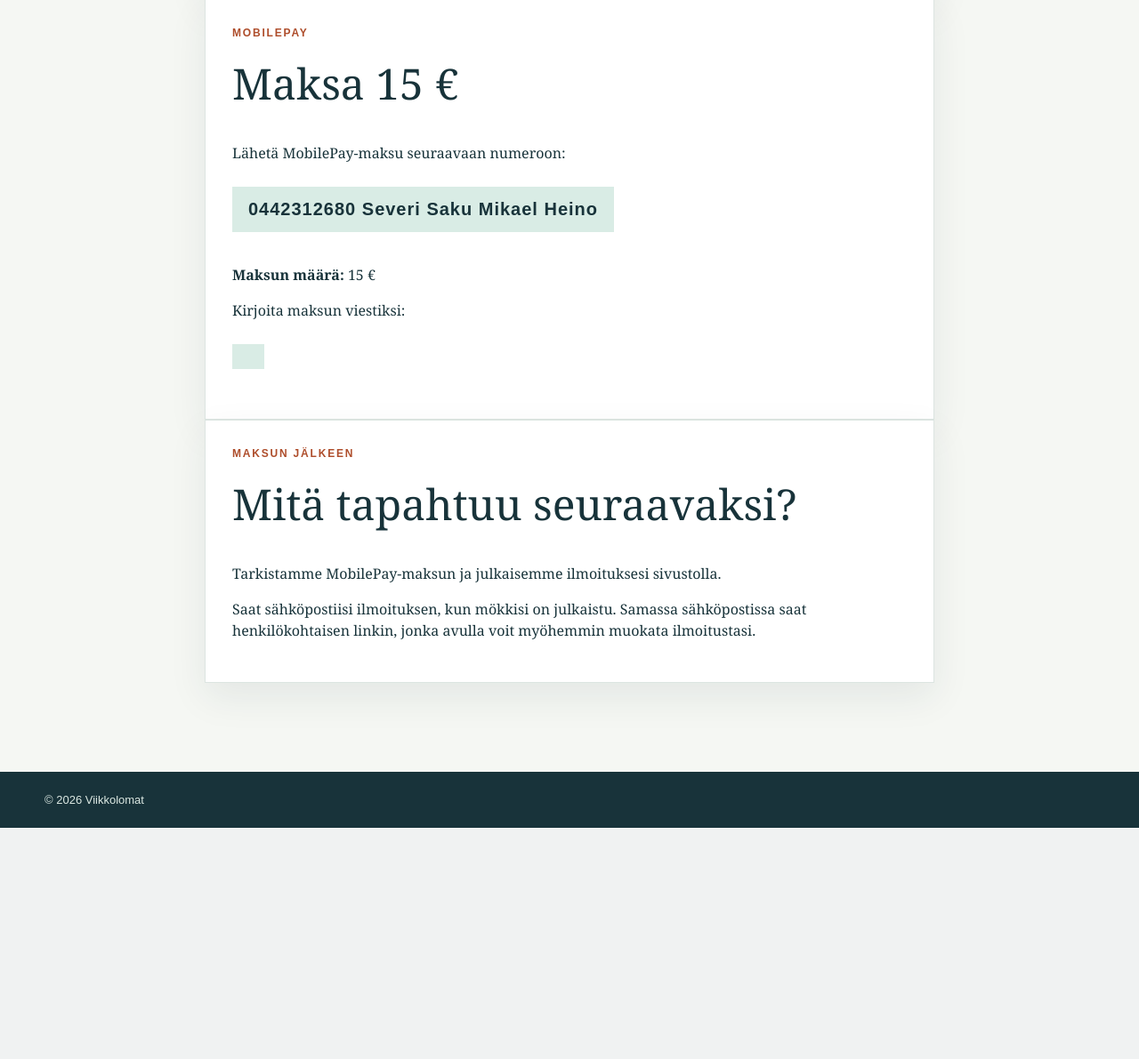
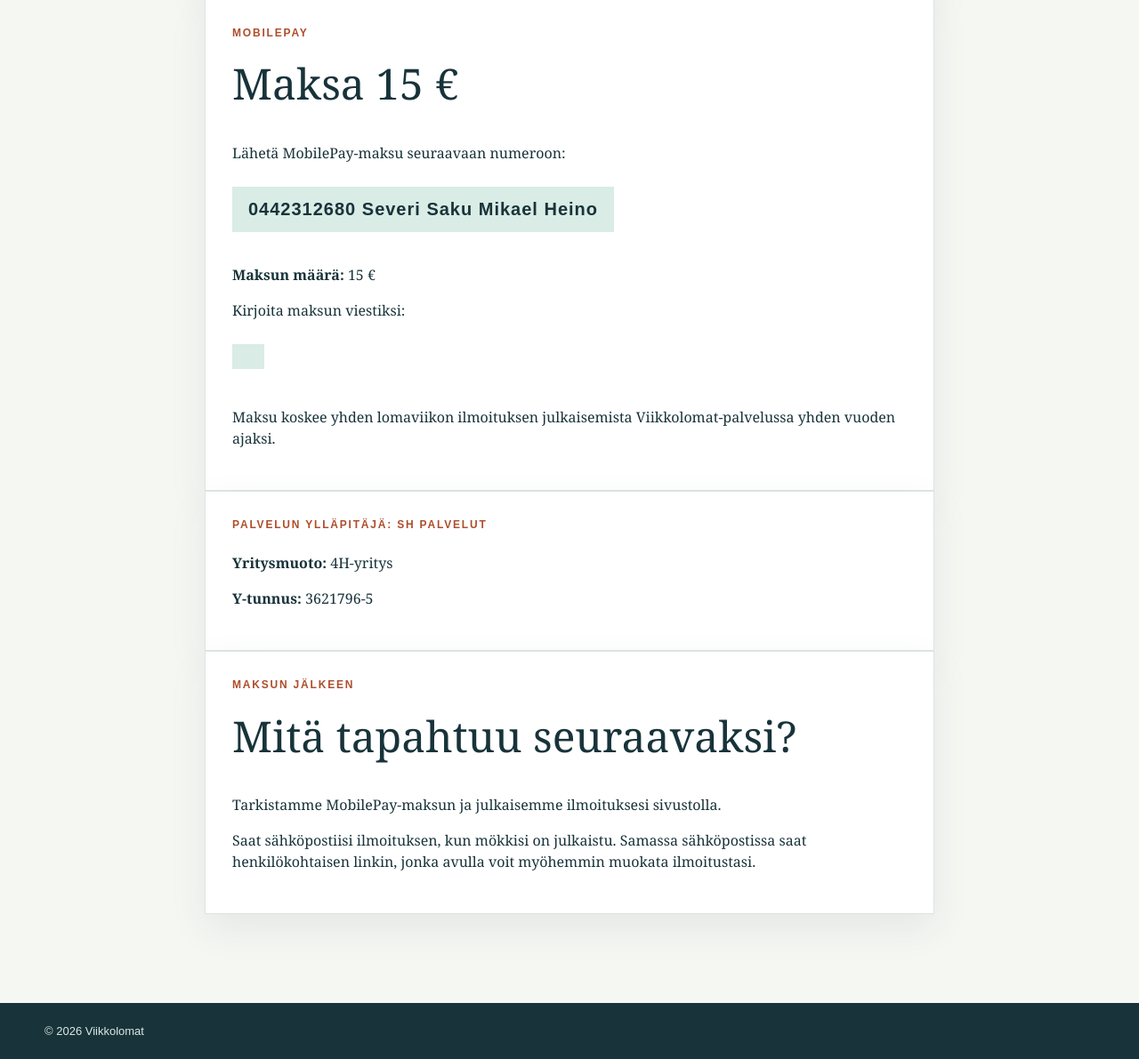
Before and after one commit to SEVEE1132/Viikkolomat, a Flask app: template templates/payment.html in a window 1280 px wide. Shown: the part 604-1795 px from the top of the page at 89% size. Before the commit the page ends 1535 px from the top, so only its background shows below. Run offline with Flask 3, Linux system fonts and the light colour scheme; the template is opened without the code that fills it, so the values that code supplies are empty.

Commit message:
Yritystiedot

```diff
--- a/templates/payment.html
+++ b/templates/payment.html
@@ -78,6 +78,27 @@ Maksu | Viikkolomat
             {{ payment_code }}
         </div>
 
+        <p>
+            Maksu koskee yhden lomaviikon ilmoituksen julkaisemista
+            Viikkolomat-palvelussa yhden vuoden ajaksi.
+        </p>
+
+    </div>
+
+    <div class="form-section">
+
+        <p class="eyebrow">
+            <strong>Palvelun ylläpitäjä:</strong> SH palvelut
+        </p>
+
+        <p>
+            <strong>Yritysmuoto:</strong> 4H-yritys
+        </p>
+
+        <p>
+            <strong>Y-tunnus:</strong> 3621796-5
+        </p>
+
     </div>
 
 
```
